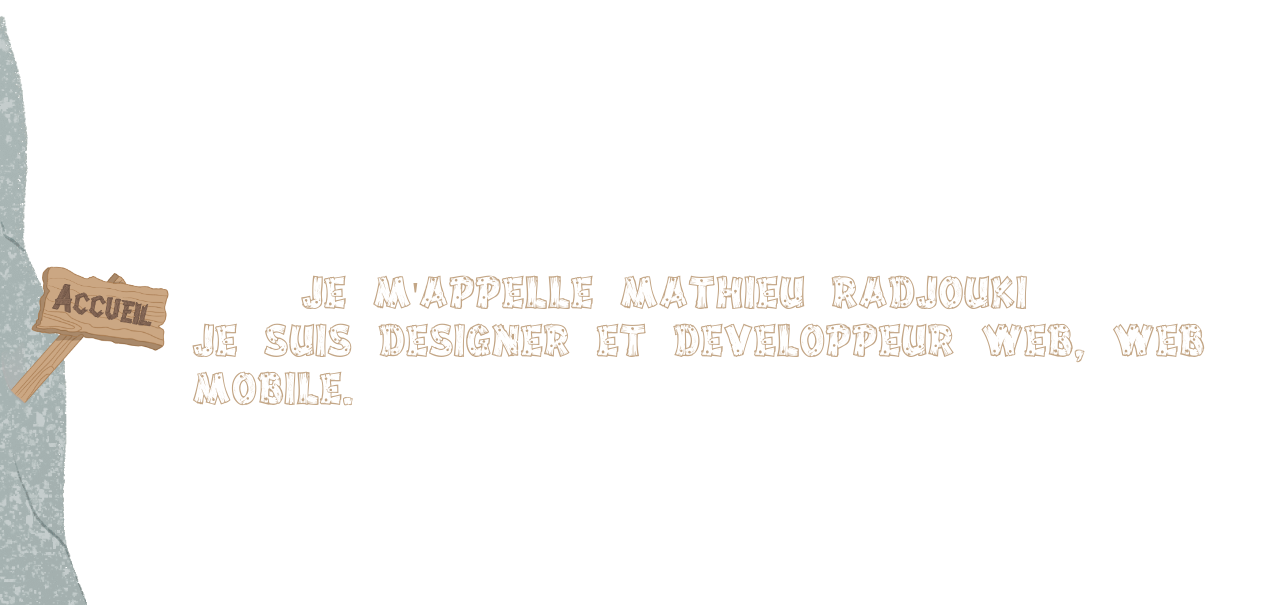
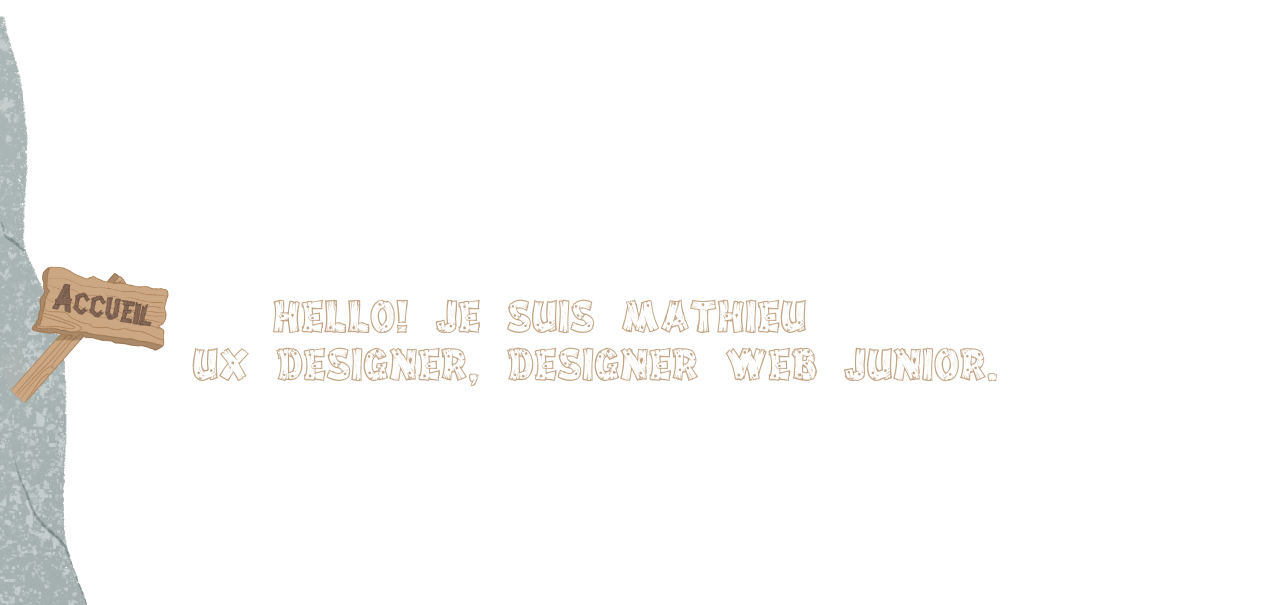
Before and after one commit to mathieuradjouki/portfolio, a PHP site: page / in a window 1280 px wide. Shown: the part 45-650 px from the top of the page. Run offline with PHP 8.4, Linux system fonts and the light colour scheme; some web fonts are replaced.

Commit message:
Update Header, Change title H1

```diff
--- a/header.php
+++ b/header.php
@@ -28,8 +28,8 @@
           <img src="assets/images/home-mobile.png" alt="Image du panneau accueil mobile" class="mobile-home-sign">
         </div>
         <div class="title">
-          <h1><span class="headline">Je m'appelle Mathieu RADJOUKI</span><br>
-          Je suis Designer et developpeur Web, Web Mobile.</h1>
+          <h1><span class="headline">Hello! Je suis Mathieu</span><br>
+          UX Designer, Designer Web Junior.</h1>
         </div>
       </div>
     </header>
```
